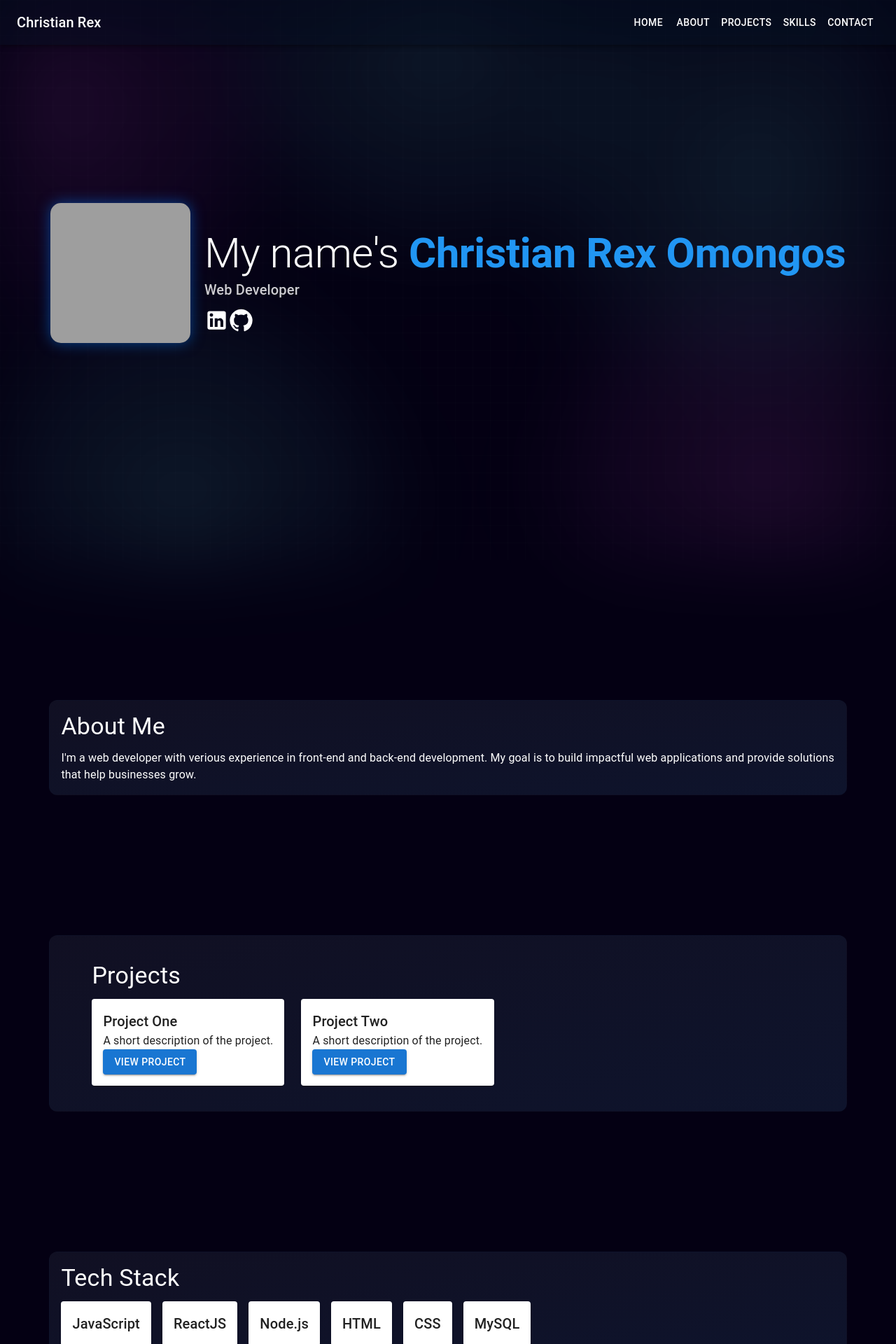
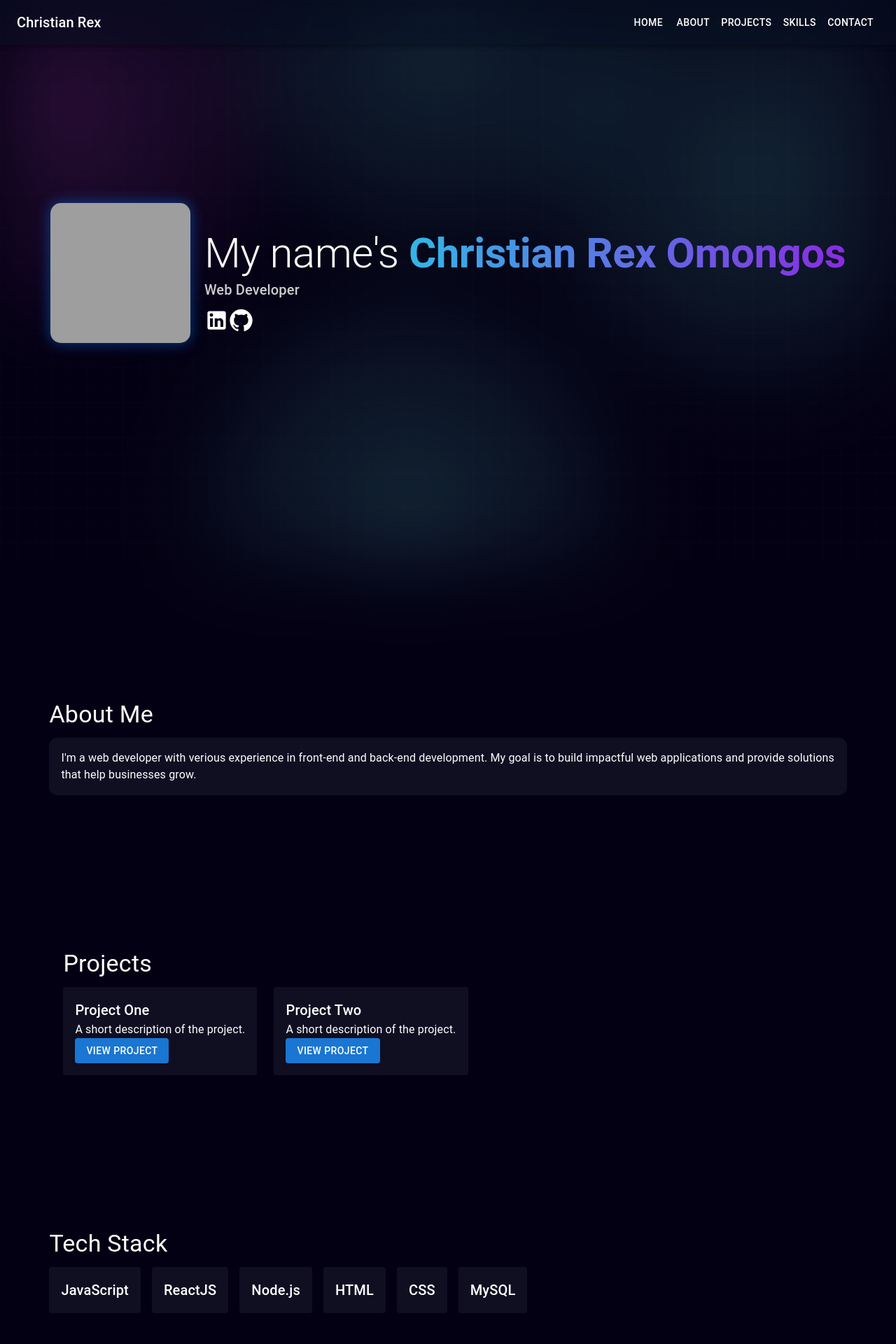
Before and after one commit to mikeshadowcoder/myWeb, a React (Create React App) app: page / in a window 1280 px wide. Shown: the top 1920 px of the page at 70% size. Built offline with nearby package versions, Linux system fonts and the light colour scheme; grey boxes are pictures that could not be loaded.

Commit message:
Style changes on the components

```diff
--- a/package.json
+++ b/package.json
@@ -18,6 +18,7 @@
     "@testing-library/user-event": "^13.5.0",
     "@vercel/speed-insights": "^1.2.0",
     "bootstrap": "^5.3.3",
+    "lucide-react": "^0.486.0",
     "react": "^19.0.0",
     "react-dom": "^19.0.0",
     "react-router-dom": "^7.1.5",
--- a/src/components/AboutMe.js
+++ b/src/components/AboutMe.js
@@ -5,15 +5,15 @@ import "../styles/boxStyling.css"
 const AboutMe = () => {
 
   return (
-    <Box className="box-container" sx={{ mt: 25, mb: 25, width: "100%" }} >
-      {/* <Paper sx={{ width: "100%", padding: 2, }}> */}
+    <Box sx={{ mt: 25, mb: 25, width: "100%" }}>
         <Typography variant="h4" gutterBottom>About Me</Typography>
+      <Box className="box-container">
           <Typography>
             I'm a web developer with verious experience in front-end and back-end development.
             My goal is to build impactful web applications and provide solutions that
             help businesses grow.
           </Typography>
-      {/* </Paper> */}
+      </Box>
     </Box>
   );
 };
--- a/src/components/BackgroundShapes.js
+++ b/src/components/BackgroundShapes.js
@@ -10,7 +10,6 @@ const BackgroundShapes = () => {
         <div className="circle circle2"></div>
         <div className="circle circle3"></div>
         <div className="circle circle4"></div>
-        <div className="circle circle5"></div>
     </div>
     </>
   );
--- a/src/components/Contact.js
+++ b/src/components/Contact.js
@@ -1,5 +1,5 @@
 import React, { useState } from 'react';
-import { Container, Typography, TextField, Button, Box, Alert } from '@mui/material';
+import { Typography, TextField, Button, Box, Alert } from '@mui/material';
 import "../styles/boxStyling.css"
 
 const Contact = () => {
@@ -36,16 +36,15 @@ const Contact = () => {
 
 
   return (
-    <Box className="box-container"
+    <Box
     sx={{
       p: 4,
       mt: 25,
       mb: 10
     }}
     >
-      <Container>
-        <Typography variant="h4" gutterBottom>Contact Me</Typography>
-
+      <Typography variant="h4" gutterBottom>Contact Me</Typography>
+      <Box className="box-container" >
         {/* Success Message */}
         {success && <Alert severity="success">Message sent</Alert>}
         {error && <Alert severity="error">Failed to send message. Please try again.</Alert>}
@@ -103,11 +102,9 @@ const Contact = () => {
               },
             }}
           />
-
           <Button type="submit" variant="contained" sx={{ mt: 2 }}>Send Message</Button>
-
         </form>
-      </Container>
+        </Box>
     </Box>
   );
 };
--- a/src/components/Content.js
+++ b/src/components/Content.js
@@ -1,5 +1,5 @@
 import React from 'react';
-import { Container, Grid2, Paper, Typography, Button, Box } from '@mui/material';
+import { Grid2, Paper, Typography, Button, Box } from '@mui/material';
 // import MacWindowHeader from './UI/MacWindowHeader';
 import "../styles/boxStyling.css";
 
@@ -19,15 +19,15 @@ const Content = () => {
   ];
 
   return (
-  <Box className="box-container">
+  <Box>
     {/* <MacWindowHeader/> */}
     <Box sx={{ padding: "20px"}}>
-      <Container>
+
         <Typography variant="h4" gutterBottom>Projects</Typography>
         <Grid2 container spacing={3}>
           {projects.map((project, index) => (
             <Grid2 item xs={12} sm={6} key={index}>
-              <Paper sx={{ padding: 2 }}>
+              <Paper className='box-container' sx={{ padding: 2, bgcolor: 'rgba(26, 26, 46, 0.6)', color: 'rgba(255, 255, 255, 1)'}}>
                 <Typography variant="h6">{project.title}</Typography>
                 <Typography>{project.description}</Typography>
                 <Button variant="contained" href={project.link} target="_blank">
@@ -37,7 +37,7 @@ const Content = () => {
             </Grid2>
           ))}
         </Grid2>
-      </Container>
+
     </Box>
   </Box>
   );
--- a/src/components/Home.js
+++ b/src/components/Home.js
@@ -45,7 +45,7 @@ const Home = () => {
       <Box sx={{ textAlign: "left"}}>
         <Typography variant="h2">
           My name's {" "}
-          <Typography variant="h2" component="span" sx={{ color: "#2196F3", fontWeight: "bold" }}>Christian Rex Omongos</Typography>
+          <Typography variant="h2" component="span" className="gradient-text" sx={{ fontWeight: "bold" }}>Christian Rex Omongos</Typography>
         </Typography>
 
         <Typography variant="h6" sx={{ marginBottom: "10px", opacity: 0.8 }}>
--- a/src/components/Skills.js
+++ b/src/components/Skills.js
@@ -6,17 +6,20 @@ const Skills = () => {
   const skills = ['JavaScript', 'ReactJS', 'Node.js', 'HTML', 'CSS', 'MySQL'];
 
   return (
-    <Box className="box-container" sx={{ mt: 25, width: "100%", }}>
+    <Box sx={{ mt: 25, width: "100%", }}>
       <Typography variant="h4" gutterBottom >Tech Stack</Typography>
+      <Box> {/* REDUNDANT might remove later*/}
       <Grid2 container spacing={2} >
         {skills.map((skill, index) => (
           <Grid2 item xs={12} sm={6} md={4} key={index}>
-            <Paper sx={{ padding: 2, textAlign: 'center' }}>
+            <Paper className="box-container" sx={{ padding: 2, textAlign: 'center', bgcolor: 'rgba(26, 26, 46, 0.6)', color: 'rgba(255, 255, 255, 1)' }}>
               <Typography variant="h6">{skill}</Typography>
             </Paper>
           </Grid2>
         ))}
       </Grid2>
+      </Box>
+
     </Box>
   );
 };
--- a/src/styles/background.css
+++ b/src/styles/background.css
@@ -29,7 +29,7 @@
   .circle {
     position: absolute;
     border-radius: 50%;
-    opacity: 0.1;
+    opacity: 0.15;
     /* box-shadow: 0 0 100px 150px rgba(255, 255, 255, 0.2); Extra glow */
     animation: moveSideways 6s infinite alternate ease-in-out;
     filter: brightness(2.2);
@@ -50,26 +50,16 @@
   .circle2 {
     width: 20vw;
     height: 20vw;
-    background: radial-gradient(circle, rgba(138, 43, 226, 1) 30%, rgba(138, 43, 226, 0.5) 70%);
+    background: radial-gradient(circle, rgba(50, 182, 230, 1) 30%, rgba(50, 182, 230, 0.5) 70%);
     /* background-color: rgba(186, 16, 205, 0.6); */
-    box-shadow: 0 0 100px 150px rgba(138, 43, 226, 0.6); /* Light rays effect */
-    top: 70%;
-    left: 60%;
+    box-shadow: 0 0 100px 150px rgba(50, 182, 230, 0.6); /* Light rays effect */
+    top: 75%;
+    left: 20%;
     animation-duration: 10s;
   }
 
+
   .circle3 {
-    width: 20vw;
-    height: 20vw;
-    background: radial-gradient(circle, rgb(50, 182, 230, 1) 30%, rgba(50, 182, 230, 0.5) 70%);
-    /* background-color: rgba(93, 236, 229, 0.6); */
-    box-shadow: 0 0 100px 150px rgba(50, 182, 230, 0.6); /* Light rays effect */
-    top: 75%;
-    left: 5%;
-    animation-duration: 18s;
-  }
-
-  .circle4 {
     width: 20vw;
     height: 20vw;
     background: radial-gradient(circle, rgba(50, 182, 230, 1) 30%, rgba(50, 182, 230, 0.5) 70%);
@@ -80,7 +70,7 @@
     animation-duration: 20s;
   }
 
-  .circle5 {
+  .circle4 {
     width: 20vw;
     height: 20vw;
     background: radial-gradient(circle, rgb(50, 182, 230, 1) 30%, rgba(50, 182, 230, 0.5) 70%);
--- a/src/styles/boxStyling.css
+++ b/src/styles/boxStyling.css
@@ -4,7 +4,8 @@
     padding: 16px;
     border-radius: 12px;
     border: 1px solid transparent;
-    background: linear-gradient(to bottom right, rgba(26, 26, 46, 0.6), rgba(22, 33, 62, 0.6));
+    /* background: linear-gradient(to bottom right, rgba(26, 26, 46, 0.6), rgba(22, 33, 62, 0.6)); */
+    background: rgba( 26, 26, 46, 0.6);
     transition: border 0.3s ease-in-out, box-shadow 0.3s ease-in-out;
   }
 
@@ -12,3 +13,11 @@
     border: 1px solid #3b82f6;
     box-shadow: 0px 0px 10px rgba(59, 130, 246, 0.5);
   }
+
+  /* .test {
+    color: rgb(99, 102, 241);
+    background-image: linear-gradient(45deg, rgb(99, 102, 241) 10%, rgb(168, 85, 247) 93%);
+    background-clip: text;
+    -webkit-text-fill-color: transparent;
+    font-weight: 800 !important;
+  } */
--- a/src/styles/global.css
+++ b/src/styles/global.css
@@ -5,3 +5,11 @@ body {
     padding: 0;
     font-family: 'Arial', sans-serif;
   }
+
+.gradient-text {
+  background: linear-gradient(90deg, rgb(50, 182, 230), rgb(138, 43, 226)); /* Customize here */
+  -webkit-background-clip: text;
+  background-clip: text;
+  -webkit-text-fill-color: transparent;
+  color: transparent;
+}
--- a/src/styles/header.css
+++ b/src/styles/header.css
@@ -1,5 +1,6 @@
 .header {
   position: sticky;
+  scroll-behavior: smooth;
   background-color: rgba(5, 19, 35, .4) !important;
   backdrop-filter: blur(80px);
   color: #ffffff !important;
```
Also changed, not shown: 1 other file (tests, documents, lock files or other folders).
